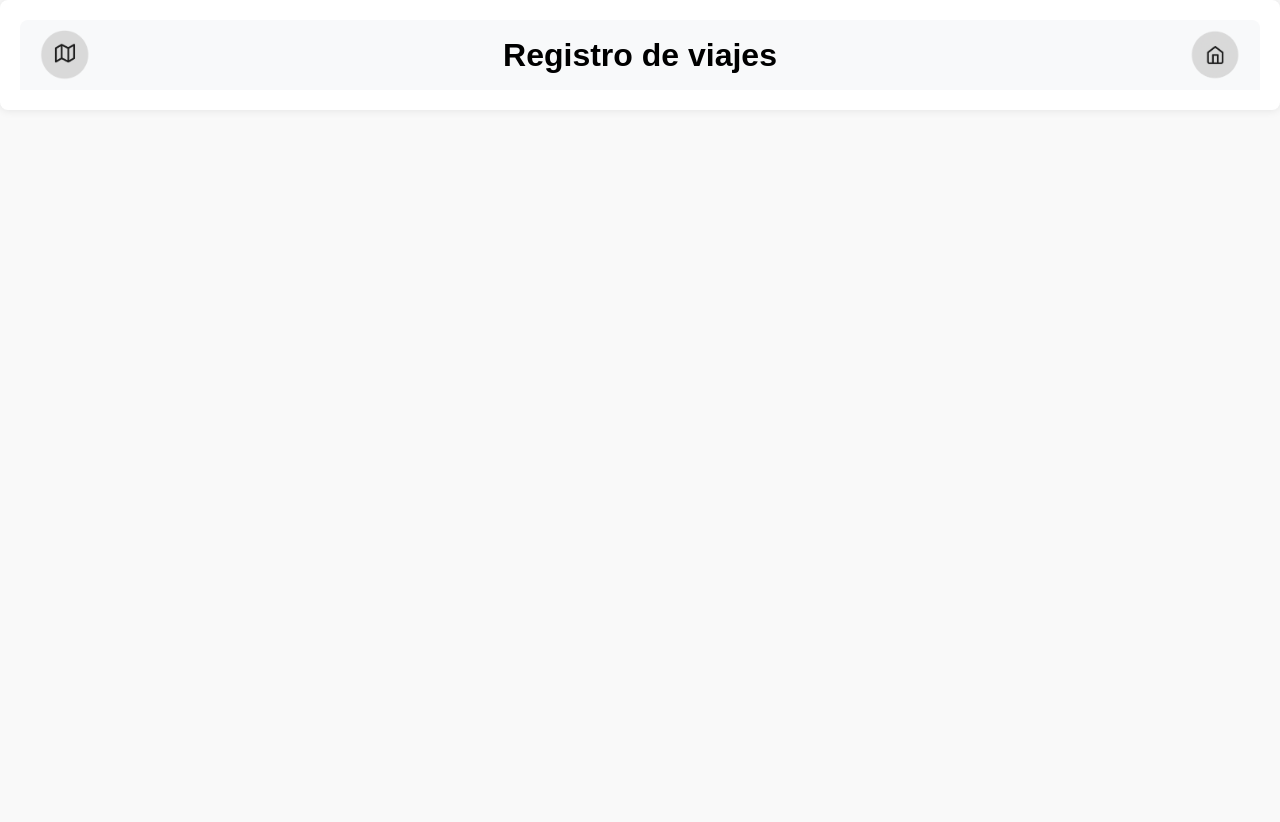
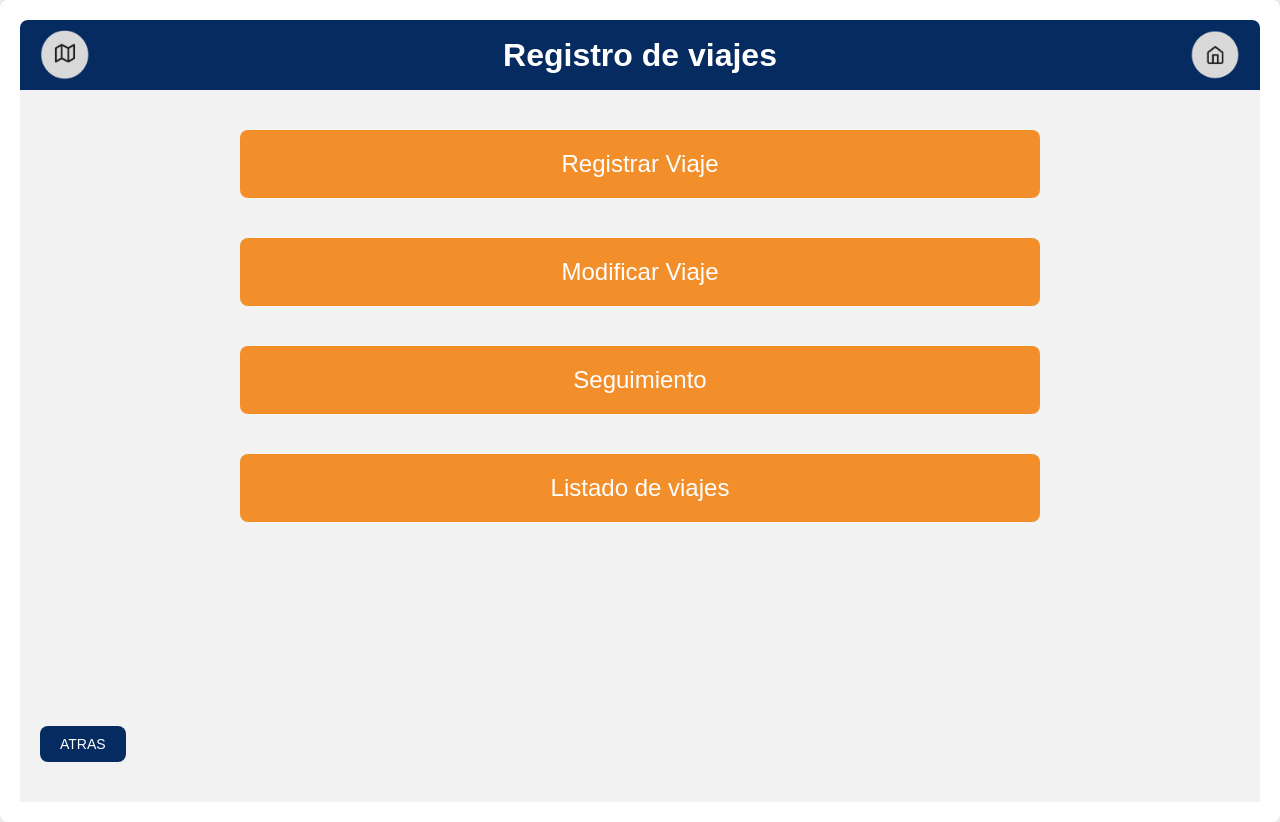
Before and after one commit to DesApp-2025c1-Grupo-4/DesApp-2025c1-Grupo4-Front-end, a React (Vite) app: page / in a window 1280 px wide. Both pictures are taken after a click on the picture 65 px from the left and 55 px from the top of the page. Before the commit the page ends 800 px from the top, so only its background shows below. Built offline with nearby package versions, Linux system fonts and the light colour scheme.

Commit message:
Pagina Registro de viajes, derivantes y correcciones

```diff
--- a/src/AppRouter.jsx
+++ b/src/AppRouter.jsx
@@ -4,6 +4,10 @@ import App from './App';
 import Home from './pages/Home/Home.jsx';
 import RegistroViajes from './pages/Viajes/RegistroViajes.jsx';
 import ListadoDeViajes from './pages/Viajes/ListadoDeViajes.jsx';
+import RegistrarViaje from './pages/Viajes/RegistrarViaje.jsx';
+import ModificarViaje from './pages/Viajes/ModificarViaje.jsx';
+import Seguimiento from './pages/Viajes/Seguimiento.jsx';
+
 
 const AppRoutes = () => {
   return (
@@ -12,6 +16,9 @@ const AppRoutes = () => {
         <Routes>
           <Route path="/" element={<Home />} />
           <Route path="/registro-viajes" element={<RegistroViajes />} />
+          <Route path="/registrar-viaje" element={<RegistrarViaje />} />
+          <Route path="/modificar-viaje" element={<ModificarViaje />} />
+          <Route path="/seguimiento" element={<Seguimiento />} />
           <Route path="/listado-viajes" element={<ListadoDeViajes />} />
         </Routes>
       </App>
--- a/src/index.css
+++ b/src/index.css
@@ -1,11 +1,11 @@
+
 body {
   font-family: 'Arial', sans-serif;
   margin: 0;
   height: 100vh;
-  background-color: #f9f9f9;
+  background-color: #F2F2F2;
   display: block;
 }
-
 
 .app {
   width: 100%;
@@ -24,7 +24,7 @@ display: flex;
   justify-content: space-between;
   align-items: center;
   padding: 10px;
-background-color: #f0f0f0;
+  background-color: #062B60;
   border-radius: 8px 8px 0 0;
 }
 
@@ -34,7 +34,7 @@ margin: 0 5px;
 
 .filter-section {
   margin: 20px 0;
-background-color: #D9D9D9;
+  background-color: #F2F2F2;
   padding: 20px;
   border-radius: 8px;
 }
@@ -44,8 +44,8 @@ text-align: center;
   margin-bottom: 20px;
   font-size: 24px;
   font-weight: bold;
+  color: #062B60;
 }
-
 
 .filters {
   display: flex;
@@ -55,15 +55,12 @@ font-weight: bold;
   justify-content: center;
 }
 
-
 .filters label {
   display: flex;
   flex-direction: column;
   gap: 8px;
   min-width: 200px;
 }
-
-
 
 .filters input[type="text"],
 .filters input[type="date"],
@@ -79,8 +76,16 @@ box-sizing: border-box;
 .filters button {
   padding: 12px 24px;
   margin-top: 8px;
+  background-color: #F38F2B;
+  color: white;
+  border: none;
+  cursor: pointer;
+  border-radius: 8px;
 }
 
+.filters button:hover {
+  background-color: #062B60;
+}
 
 .filter-input .calendar-icon {
   position: absolute;
@@ -91,19 +96,6 @@ color: #b0b0b0;
 
 .filters input::placeholder {
   color: #b0b0b0;
-}
-
-.filters button {
-padding: 10px 20px;
-background-color: #000000;
-color: white;
-border: none;
-cursor: pointer;
-border-radius: 8px;
-}
-
-.filters button:hover {
-background-color: #000000;
 }
 
 .trip-table {
@@ -128,7 +120,8 @@ text-align: center;
 }
 
 .trip-table th {
-background-color: #BFBFBF;
+  background-color: #062B60;
+  color: white;
 }
 
 .trip-table td {
@@ -153,7 +146,7 @@ margin-top: 20px;
 
 .table-controls button {
   padding: 10px 20px;
-background-color: #000;
+  background-color: #F38F2B;
   color: white;
   border: none;
   border-radius: 8px;
@@ -186,7 +179,7 @@ margin-top: 10px;
 
 .navigation button {
   padding: 10px 20px;
-background-color: #000000;
+  background-color: #F38F2B;
   color: white;
   border: none;
   cursor: pointer;
@@ -194,19 +187,17 @@ border-radius: 8px;
 }
 
 .navigation button:hover {
-background-color: #000000;
+  background-color: #062B60;
 }
-
 
 .header {
   display: flex;
   justify-content: space-between;
   align-items: center;
   padding: 10px 20px;
-background-color: #f8f9fa;
+  background-color: #062B60;
   position: relative;
 }
-
 
 .logo {
   width: 50px;
@@ -214,12 +205,12 @@ height: 50px;
   cursor: pointer;
 }
 
-
 .title {
   position: absolute;
   left: 50%;
   transform: translateX(-50%);
   margin: 0;
+  color: white;
 }
 
 .center-title {
@@ -227,8 +218,6 @@ position: absolute;
   left: 50%;
   transform: translateX(-50%);
 }
-
-
 
 .icon-grid {
   display: grid;
@@ -239,9 +228,6 @@ transform: translateX(-50%);
   margin: 0 auto;
 }
 
-
-
-
 .icon-card {
   display: flex;
   flex-direction: column;
@@ -250,17 +236,15 @@ transform: translateX(-50%);
   height: 200px;
   padding: 1rem;
   text-align: center;
-  background-color: #fff;
+  background-color: #ffffff;
   border-radius: 12px;
 }
-
 
 .icon-card h3 {
   font-size: 1rem;
   margin: 0.5rem 0;
+  color: #062B60;
 }
-
-
 
 .icon-image {
   width: 80px;
@@ -273,13 +257,12 @@ margin-bottom: 1rem;
 .icon-card button {
   margin-top: auto;
   padding: 0.5rem 1.2rem;
-  background-color: #333;
+  background-color: #F38F2B;
   color: white;
   border: none;
   border-radius: 8px;
   cursor: pointer;
 }
-
 
 .middle-image-container {
   display: flex;
@@ -287,9 +270,65 @@ margin-bottom: 1rem;
   margin: 2rem 0;
 }
 
-
 .middle-image {
   max-width: 48%;
   height: auto;
   margin-bottom: 3rem;
 }
+
+.registro-container {
+  position: relative;
+  display: flex;
+  flex-direction: column;
+  align-items: center;
+  padding: 40px 20px;
+  background-color: #F2F2F2;
+  min-height: 79vh;
+}
+
+.botones-container {
+  display: flex;
+  flex-direction: column;
+  gap: 40px;
+  width: 100%;
+  max-width: 800px;
+  align-items: center;
+}
+
+.boton {
+  padding: 20px 40px;
+  background-color: #F38F2B;
+  color: white;
+  border: none;
+  border-radius: 8px;
+  cursor: pointer;
+  font-size: 24px;
+  width: 100%;
+  max-width: 800px;
+  transition: background-color 0.3s ease;
+}
+
+.boton:hover {
+  background-color: #062B60;
+}
+
+.boton-atras-wrapper {
+  position: absolute;
+  bottom: 40px;
+  left: 20px;
+}
+
+.boton-atras {
+  padding: 10px 20px;
+  background-color: #062B60;
+  color: white;
+  border: none;
+  border-radius: 8px;
+  cursor: pointer;
+  font-size: 14px;
+  transition: background-color 0.3s ease;
+}
+
+.boton-atras:hover {
+  background-color: #F38F2B;
+}
--- /dev/null
+++ b/src/pages/Viajes/ModificarViaje.jsx
@@ -0,0 +1,16 @@
+import Header from '../../components/Header';
+import React from 'react';
+
+const ModificarViaje = () => {
+  return (
+    <>
+      <Header title="Modificar Viaje" />
+      <div className="page-content">
+        <h1>Modificar Viaje</h1>
+
+      </div>
+    </>
+  );
+};
+
+export default ModificarViaje;
--- /dev/null
+++ b/src/pages/Viajes/RegistrarViaje.jsx
@@ -0,0 +1,14 @@
+import Header from '../../components/Header';
+
+const RegistrarViaje = () => {
+  return (
+    <>
+      <Header title="Registrar Viaje" />
+      <div className="page-content">
+        <h1>Registrar Viaje</h1>
+      </div>
+    </>
+  );
+};
+
+export default RegistrarViaje;
--- a/src/pages/Viajes/RegistroViajes.jsx
+++ b/src/pages/Viajes/RegistroViajes.jsx
@@ -1,12 +1,37 @@
+import { useNavigate } from 'react-router-dom';
 import Header from '../../components/Header';
 
+
 const RegistroViajes = () => {
-  return (
-    <>
-      <Header title="Registro de viajes" />
-      {/* Contenido de la página de inicio */}
-    </>
-  );
+  const navigate = useNavigate();
+
+  return (
+    <>
+      <Header title="Registro de viajes" />
+      <div className="registro-container">
+        <div className="botones-container">
+          <button className="boton" onClick={() => navigate('/registrar-viaje')}>
+            Registrar Viaje
+          </button>
+          <button className="boton" onClick={() => navigate('/modificar-viaje')}>
+            Modificar Viaje
+          </button>
+          <button className="boton" onClick={() => navigate('/seguimiento')}>
+            Seguimiento
+          </button>
+          <button className="boton" onClick={() => navigate('/listado-viajes')}>
+            Listado de viajes
+          </button>
+        </div>
+
+        <div className="boton-atras-wrapper">
+          <button className="boton-atras" onClick={() => navigate('/')}>
+            ATRAS
+          </button>
+        </div>
+      </div>
+    </>
+  );
 };
 
 export default RegistroViajes;
--- /dev/null
+++ b/src/pages/Viajes/Seguimiento.jsx
@@ -0,0 +1,17 @@
+import Header from '../../components/Header';
+
+
+
+const Seguimiento = () => {
+  return (
+    <>
+      <Header title="Seguimiento" />
+      <div className="page-content">
+        <h1>Seguimiento</h1>
+
+      </div>
+    </>
+  );
+};
+
+export default Seguimiento;
```
Lines whose indentation alone changed are shown as unchanged.
